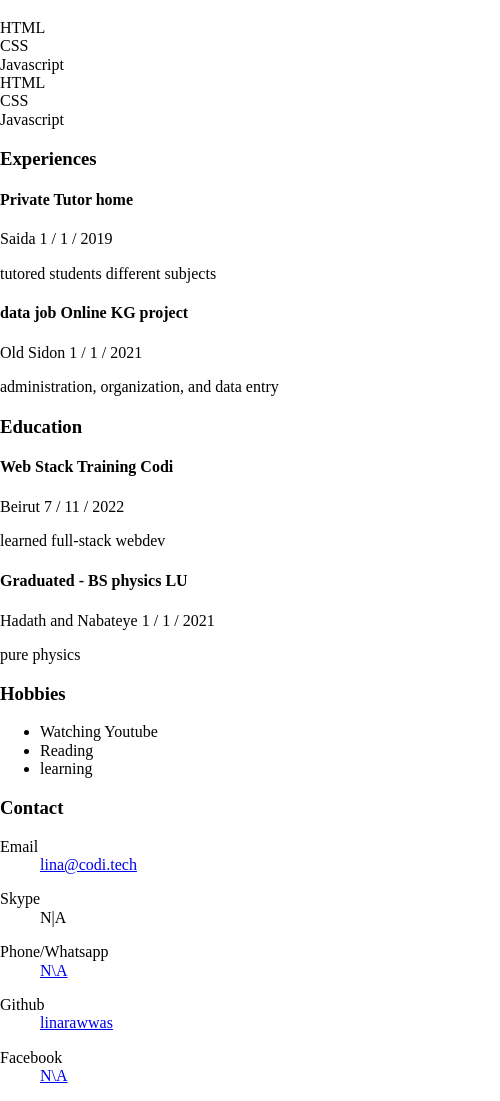
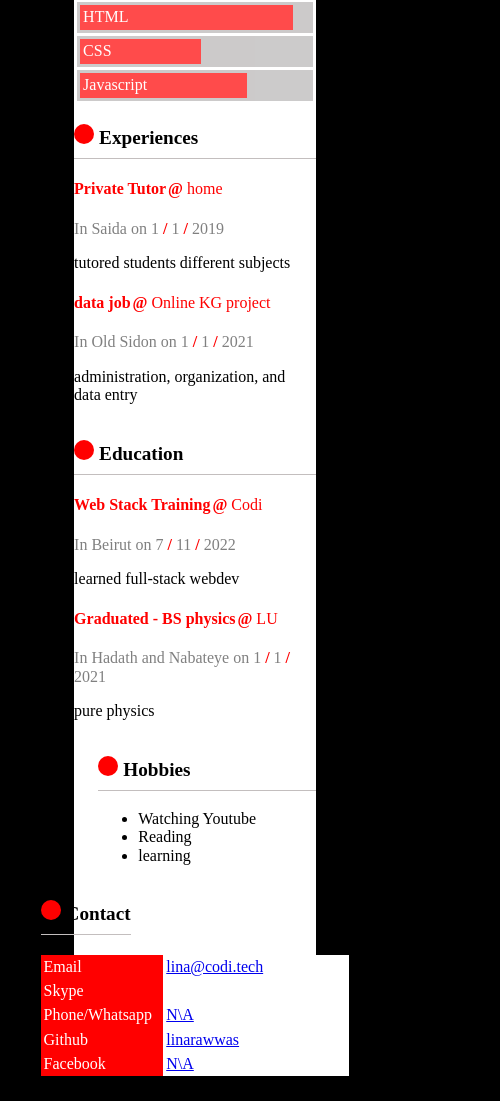
Before and after one commit to linarawwas/CV-styling-Responsive, a plain HTML site: page style1/index.html in a window 390 px wide. Shown: the part 709-1810 px from the top of the page, 500 px wide, since content can reach past the window. After the commit the page ends 1785 px from the top, so only its background shows below. Drawn offline with Linux system fonts and the light colour scheme.

Commit message:
style 1 using flex-basis and flex-grow for responsiveness

```diff
--- a/style1/index.html
+++ b/style1/index.html
@@ -31,11 +31,14 @@
       </div>
     </header>
     <div class="content">
+      <!-- the flex container  -->
       <section id="about">
+        <!-- the first box  -->
         <h3>About</h3>
         <p>
 i love to learn coding and become a full-stack web dev. </p>
       </section>
+      <!-- the second box  -->
       <section id="competencies">
         <h3>Competencies</h3>
         <div class='skills skills-primary'>
@@ -61,6 +64,7 @@ i love to learn coding and become a full-stack web dev. </p>
           </div>
         </div>
       </section>
+      <!-- the third box  -->
       <section id="experiences">
         <h3>Experiences</h3>
         <div class="experience">
@@ -103,6 +107,7 @@ Old Sidon            </span>
 administration, organization, and data entry          </p>
         </div>
       </section>
+      <!-- the fourth box  -->
       <section id="education">
         <h3>Education</h3>
         <div class="experience">
@@ -153,6 +158,7 @@ pure physics          </p>
           <li>learning</li>
         </ul>
       </section>
+      <!-- the fifth box  -->
       <section id="contact">
         <h3>Contact</h3>
         <div class="contacts">
@@ -164,7 +170,7 @@ pure physics          </p>
           </dl>
           <dl class="contact contact-skype">
             <dt class="contact-type">Skype</dt>
-            <dd class="contact-value">N|A</dd>
+            <dd class="contact-value"></dd>
           </dl>
           <dl class="contact contact-phone">
             <dt class="contact-type">Phone/Whatsapp</dt>
--- a/style1/style.css
+++ b/style1/style.css
@@ -0,0 +1,189 @@
+body{
+    background-color: black;
+    margin:0 19%;
+
+}
+
+.content{
+       display: flex;
+       flex-flow: row wrap;
+       background-color: white;
+       padding: 0 auto 0 auto;;
+justify-content: center;
+justify-items: center;
+}
+#hobbies{
+flex-grow:1;
+margin-left:10%;
+}
+    .content section{
+        flex-basis:450px;
+    }
+    header{
+background-color: gray;
+color:red;
+padding-bottom:10px;
+  }
+
+    header div{
+        display:flex;
+     flex-flow: row wrap;
+padding-left:0;
+margin:auto 10%;
+align-items: center;
+
+    }
+    hgroup{
+        display:flex;
+        flex-direction: column;
+        justify-content: center;
+        margin: 0;
+        padding:0;
+    }
+    hgroup, figure{
+        flex-basis:230px;
+    }
+    img{
+        border-radius: 50%;
+        width:40%;
+    }
+    #about, #competencies{
+        margin-top:4rem;
+    }
+    section h3{
+        padding-bottom:9px;
+        font-size: 1.2em;
+        border-bottom: 1px solid rgb(195, 190, 190);
+    }
+    section h3::before{
+        content:' ';
+background-color: red;
+border-radius: 50%;
+display: inline-block;
+padding: 10px;
+margin-right: 5px;
+    }
+    .skill{
+        display:block;
+        color:white;
+        margin:3px;
+        background-color: rgb(183, 181, 181);
+        height:25px;
+        padding: 3px;
+
+    }
+    .skills-primary::before{
+        content:'Main';
+    }
+    .skills-secondary::before{
+content:'Other';
+    }
+    .skills-secondary .skill{
+        opacity:0.7;
+    }
+    [data-skill="5"] span{
+        display:inline-block;
+        width:50%;
+        background-color: red;
+        padding:3px;
+    }
+    [data-skill="3"] span{
+        display:inline-block;
+        width:30%;
+        background-color: red;
+        padding:3px;
+    }
+    [data-skill="1"] span{
+        display:inline-block;
+        width:10%;
+        background-color: red;
+        padding:3px;
+    }
+    [data-skill="9"] span{
+        display:inline-block;
+        width:90%;
+        background-color: red;
+        padding:3px;
+    }
+    [data-skill="7"] span{
+        display:inline-block;
+        width:70%;
+        background-color: red;
+        padding:3px;
+    }
+    .experience-date-separator{
+        color:red;
+        font-weight: bold;
+    }
+    .experience-type{
+        font-weight: bold;
+        color:red;
+    }
+    .experience-type::after{
+        content:'@';
+        margin-left:2px;
+    }
+    .experience-institution{
+        color:red;
+        font-weight: lighter;
+    }
+.experience-details{
+    color:gray;
+}
+.experience-location::before{
+content:'In';
+}
+.experience-location::after{
+content:'on';
+}
+#contact h3{
+    display:none;
+}
+.contact{
+    display:flex;
+    flex-direction: row;
+    margin:0;
+}
+.contact-type{
+    width:200px;
+    padding:3px;
+    margin:0;
+    color:white;
+    background-color: red;
+}
+.contact-value{
+    width:100%;
+    padding:3px;
+    margin:0;
+    color:red;
+    background-color: black;
+}
+
+ @media only screen and (min-width: 1461px){
+    #contact{
+        position:absolute;
+        right:19%;
+        top:0.5rem;
+        left:50%;
+     }
+    #contact h3{
+        display:none;
+    }
+
+}
+@media only screen and (max-width: 1460px){
+    #contacts{
+        position:static;
+    }
+    #contact h3{
+        display:inline-block;
+    }
+    .contact-value{
+        width:100%;
+        padding:3px;
+        margin:0;
+        color:red;
+        background-color: white ;
+
+    }
+}
```
